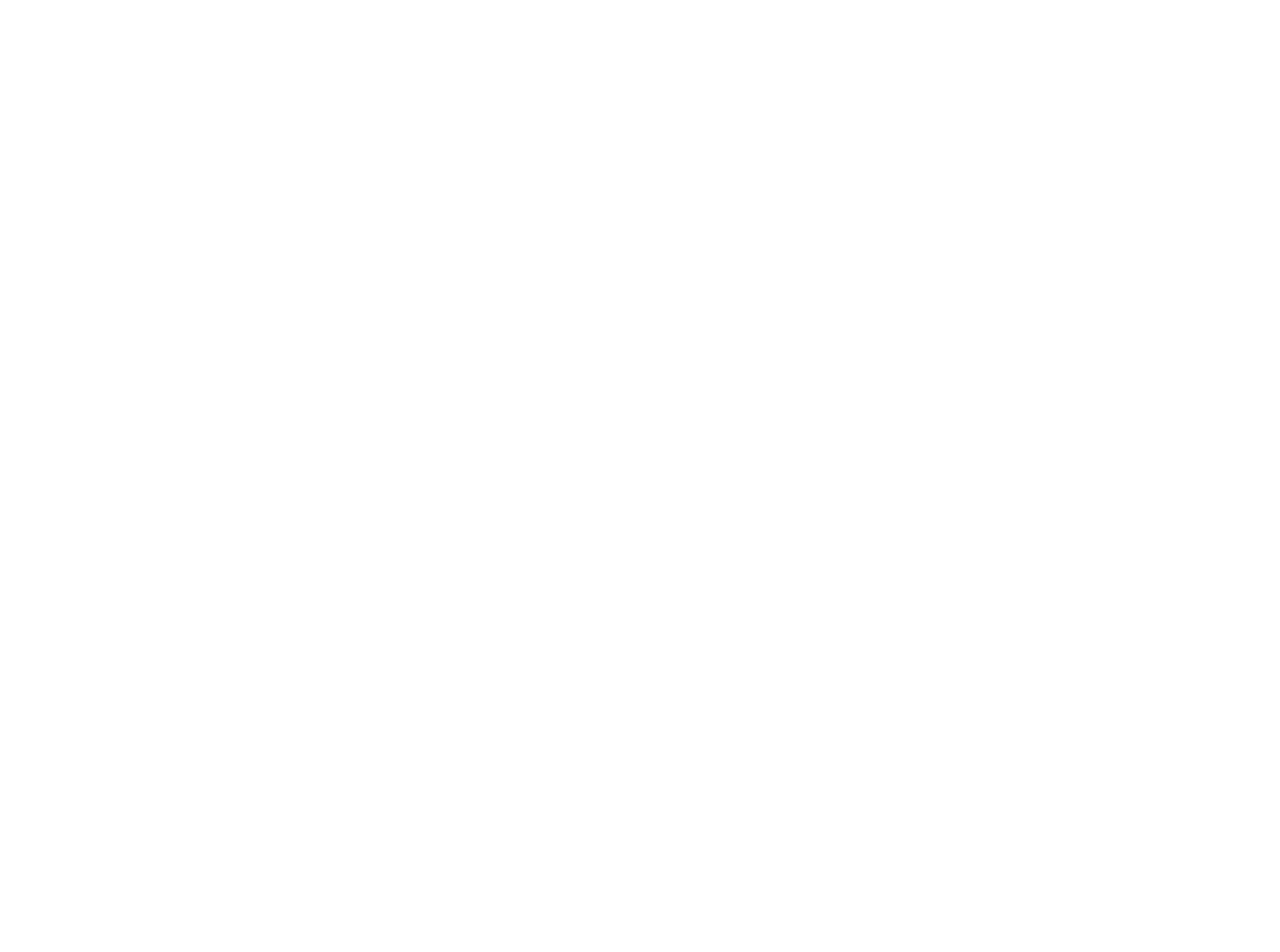
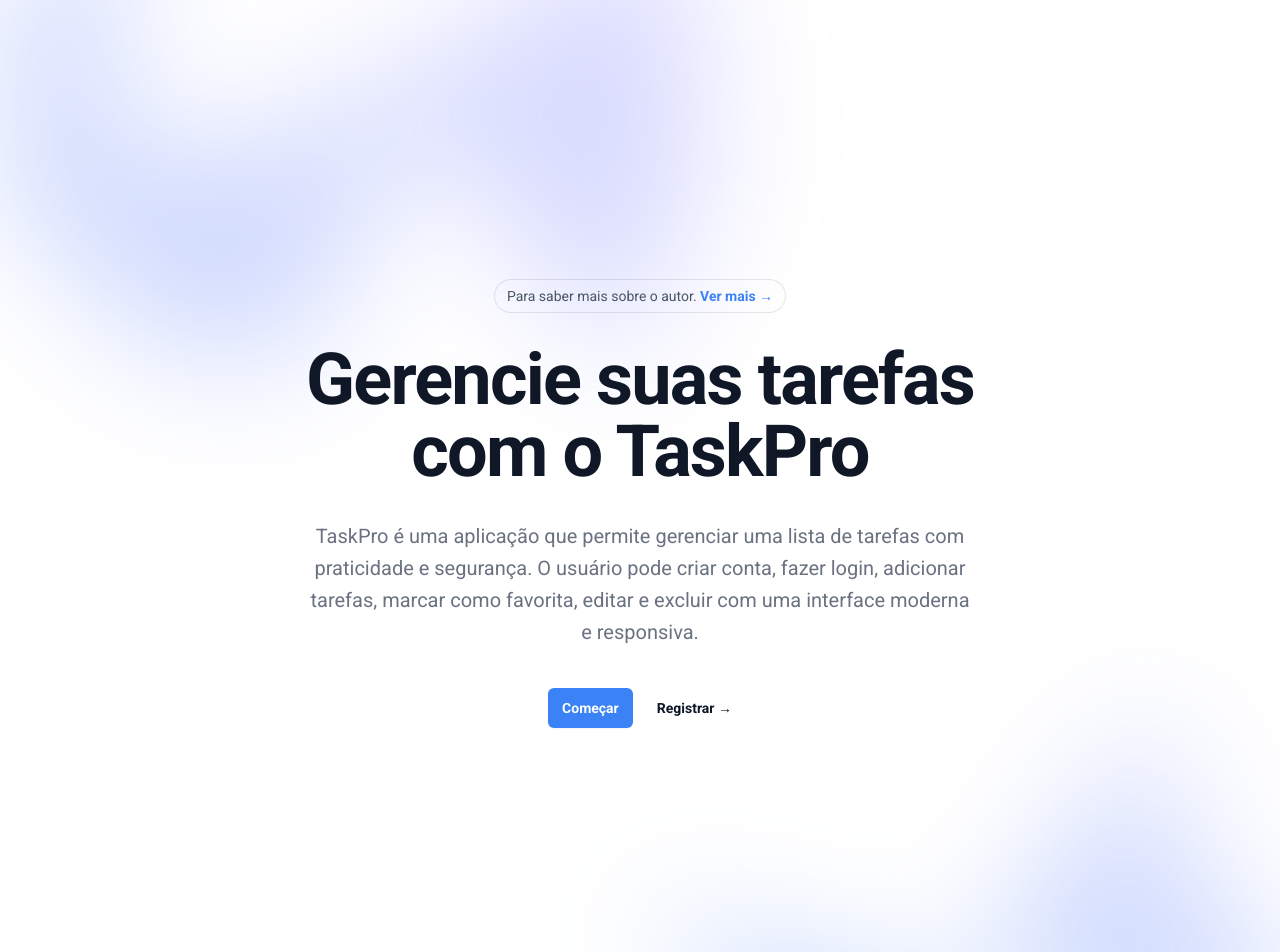
Before and after one commit to ivanrods/task-pro, a Next.js app: page / in a window 1280 px wide. Before the commit this address had no page. Shown: the top 952 px of the page. Before the commit the page ends 800 px from the top, so only its background shows below. Built offline with nearby package versions, Linux system fonts and the light colour scheme.

Commit message:
feat: add Hero Sections

```diff
--- a/src/app/page.tsx
+++ b/src/app/page.tsx
@@ -1,5 +1,67 @@
-import { redirect } from "next/navigation";
+import Link from "next/link";
 
 export default function Home() {
-  redirect("/tasks");
+  return (
+    <div className="bg-white">
+      <div className="relative isolate px-6 pt-14 lg:px-8">
+        <div
+          aria-hidden="true"
+          className="absolute inset-x-0 -top-40 -z-10 transform-gpu overflow-hidden blur-3xl sm:-top-80"
+        >
+          <div
+            style={{
+              clipPath:
+                "polygon(74.1% 44.1%, 100% 61.6%, 97.5% 26.9%, 85.5% 0.1%, 80.7% 2%, 72.5% 32.5%, 60.2% 62.4%, 52.4% 68.1%, 47.5% 58.3%, 45.2% 34.5%, 27.5% 76.7%, 0.1% 64.9%, 17.9% 100%, 27.6% 76.8%, 76.1% 97.7%, 74.1% 44.1%)",
+            }}
+            className="relative left-[calc(50%-11rem)] aspect-1155/678 w-144.5 -translate-x-1/2 rotate-30 bg-linear-to-tr from-[#3b82f6] to-[#9089fc] opacity-30 sm:left-[calc(50%-30rem)] sm:w-288.75"
+          />
+        </div>
+        <div className="mx-auto max-w-2xl py-32 sm:py-48 lg:py-56">
+          <div className="hidden sm:mb-8 sm:flex sm:justify-center">
+            <div className="relative rounded-full px-3 py-1 text-sm/6 text-gray-600 ring-1 ring-gray-900/10 hover:ring-gray-900/20">
+              Para saber mais sobre o autor. {""}
+              <a href="#" className="font-semibold text-[var(--primary-color)]">
+                <span aria-hidden="true" className="absolute inset-0" />
+                Ver mais <span aria-hidden="true">&rarr;</span>
+              </a>
+            </div>
+          </div>
+          <div className="text-center">
+            <h1 className="text-5xl font-semibold tracking-tight text-balance text-gray-900 sm:text-7xl">
+              Gerencie suas tarefas com o TaskPro
+            </h1>
+            <p className="mt-8 text-lg font-medium text-pretty text-gray-500 sm:text-xl/8">
+              TaskPro é uma aplicação que permite gerenciar uma lista de tarefas
+              com praticidade e segurança. O usuário pode criar conta, fazer
+              login, adicionar tarefas, marcar como favorita, editar e excluir
+              com uma interface moderna e responsiva.
+            </p>
+            <div className="mt-10 flex items-center justify-center gap-x-6">
+              <Link
+                href="/tasks"
+                className="rounded-md bg-[var(--primary-color)] px-3.5 py-2.5 text-sm font-semibold text-white shadow-xs hover:bg-[var(--primary-color)]focus-visible:outline-2 focus-visible:outline-offset-2 focus-visible:outline-indigo-600"
+              >
+                Começar
+              </Link>
+              <Link href="/signup" className="text-sm/6 font-semibold text-gray-900">
+                Registrar <span aria-hidden="true">→</span>
+              </Link>
+            </div>
+          </div>
+        </div>
+        <div
+          aria-hidden="true"
+          className="absolute inset-x-0 top-[calc(100%-13rem)] -z-10 transform-gpu overflow-hidden blur-3xl sm:top-[calc(100%-30rem)]"
+        >
+          <div
+            style={{
+              clipPath:
+                "polygon(74.1% 44.1%, 100% 61.6%, 97.5% 26.9%, 85.5% 0.1%, 80.7% 2%, 72.5% 32.5%, 60.2% 62.4%, 52.4% 68.1%, 47.5% 58.3%, 45.2% 34.5%, 27.5% 76.7%, 0.1% 64.9%, 17.9% 100%, 27.6% 76.8%, 76.1% 97.7%, 74.1% 44.1%)",
+            }}
+            className="relative left-[calc(50%+3rem)] aspect-1155/678 w-144.5 -translate-x-1/2 bg-linear-to-tr from-[#3b82f6] to-[#9089fc] opacity-30 sm:left-[calc(50%+36rem)] sm:w-288.75"
+          />
+        </div>
+      </div>
+    </div>
+  );
 }
```
